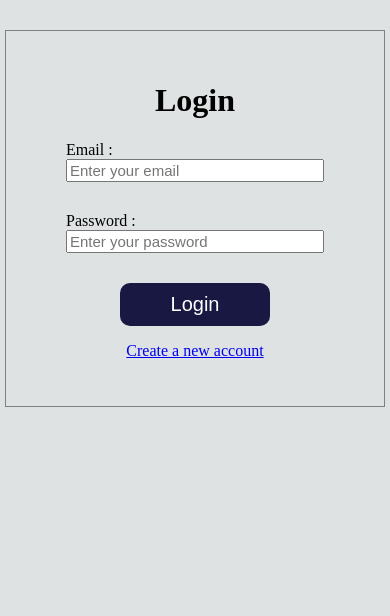
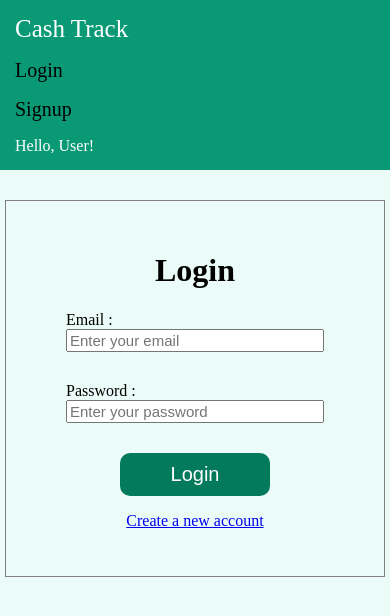
Before and after one commit to mansidethe/cash-track, a React (Create React App) app in the folder client/: page /login in a window 390 px wide. Shown: the top 616 px of the page. Built offline with nearby package versions, Linux system fonts and the light colour scheme.

Commit message:
add navbar

```diff
--- /dev/null
+++ b/client/src/components/Navbar/Navbar.css
@@ -0,0 +1,60 @@
+.navbar{
+    background-color:rgb(9, 154, 117);
+    padding: 15px;
+    display: flex;
+    justify-content: space-around;
+    align-items: center;
+}
+.navbar-brand{
+    text-decoration: none;
+    color:white;
+    font-size: 25px;
+}
+.navbar-link{
+    text-decoration: none;
+    color: white;
+    font-size: 20px;
+    margin: 0 10px;
+}
+.navbar-link:hover{
+    background-color: black;
+    color: white;
+    padding: 5px 10px;
+    border-radius: 5px;
+    transition: 0.3s;
+}
+.hello-user-text{
+    color: white;
+}
+.navbar-logout{
+    text-decoration: none;
+    color:white;
+    font-size: 20px;
+    margin: 0 10px;
+    cursor: pointer;
+}
+
+@media screen and (max-width: 668px) {
+   .navbar{
+    display: flex;
+    flex-direction: column;
+    align-items: start;
+   }
+   .navbar-link{
+    text-decoration: none;
+    color: black;
+    font-size: 20px;
+    margin: 8px 0;
+}
+   .navbar-links{
+    display: flex;
+    flex-direction: column;
+    margin: 8px 0;
+   }
+   .navbar-link:hover{
+background-color: white;
+color: black;
+    padding: 0 ;
+   transition: none;
+}
+}
--- /dev/null
+++ b/client/src/components/Navbar/Navbar.js
@@ -0,0 +1,41 @@
+import React,{useEffect,useState} from 'react'
+import {Link} from 'react-router-dom'
+import './Navbar.css'
+
+function Navbar() {
+    const [user, setUser] = useState({});
+
+    useEffect(()=>{
+        const storgeUser = JSON.parse(localStorage.getItem("user") || '{}');
+        setUser(storgeUser);
+    },[])
+  return (
+
+    <div className='navbar'>
+        <Link to ='/' className='navbar-brand'>Cash Track</Link>
+
+        <div className='navbar-links'>
+        <Link to ='/login' className='navbar-link'>Login</Link>
+
+        <Link to ='/signup' className='navbar-link'>Signup</Link>
+        </div>
+
+        <div className='hello-user-text'>
+  Hello, {user.name|| 'User!'}
+  {
+    user.name?(
+        <span className='navbar-logout' onClick={()=>{
+            localStorage.removeItem('user');
+            window.location.href='/login';
+
+        }}>Logout</span>
+    )
+    :null
+  }
+</div>
+ </div>
+
+  )
+}
+
+export default Navbar
--- a/client/src/index.css
+++ b/client/src/index.css
@@ -1,7 +1,7 @@
 body {
   margin: 0;
   padding: 0;
-  background-color: rgb(222, 226, 227);
+  background-color: rgb(235, 251, 247);
 }
 .text-center{
   text-align: center;
@@ -19,7 +19,7 @@ body {
 }
 .btn{
   text-align: center;
-  background-color:rgb(24, 24, 67);
+  background-color:rgb(4, 122, 93);
   color: white;
   border: none;
   border-radius: 10px;
--- a/client/src/views/Login/Login.js
+++ b/client/src/views/Login/Login.js
@@ -2,7 +2,7 @@ import React, { useEffect, useState } from 'react'
 import { Link } from 'react-router-dom'
 import './Login.css'
 import axios from 'axios';
-
+import Navbar from '../../components/Navbar/Navbar';
 
 function Login() {
 
@@ -32,7 +32,7 @@ alert(response?.data?.message);
 
   return (
     <div>
-
+      <Navbar/>
       <form className="login-form">
         <h1 className='text-center'>Login</h1>
 
```
